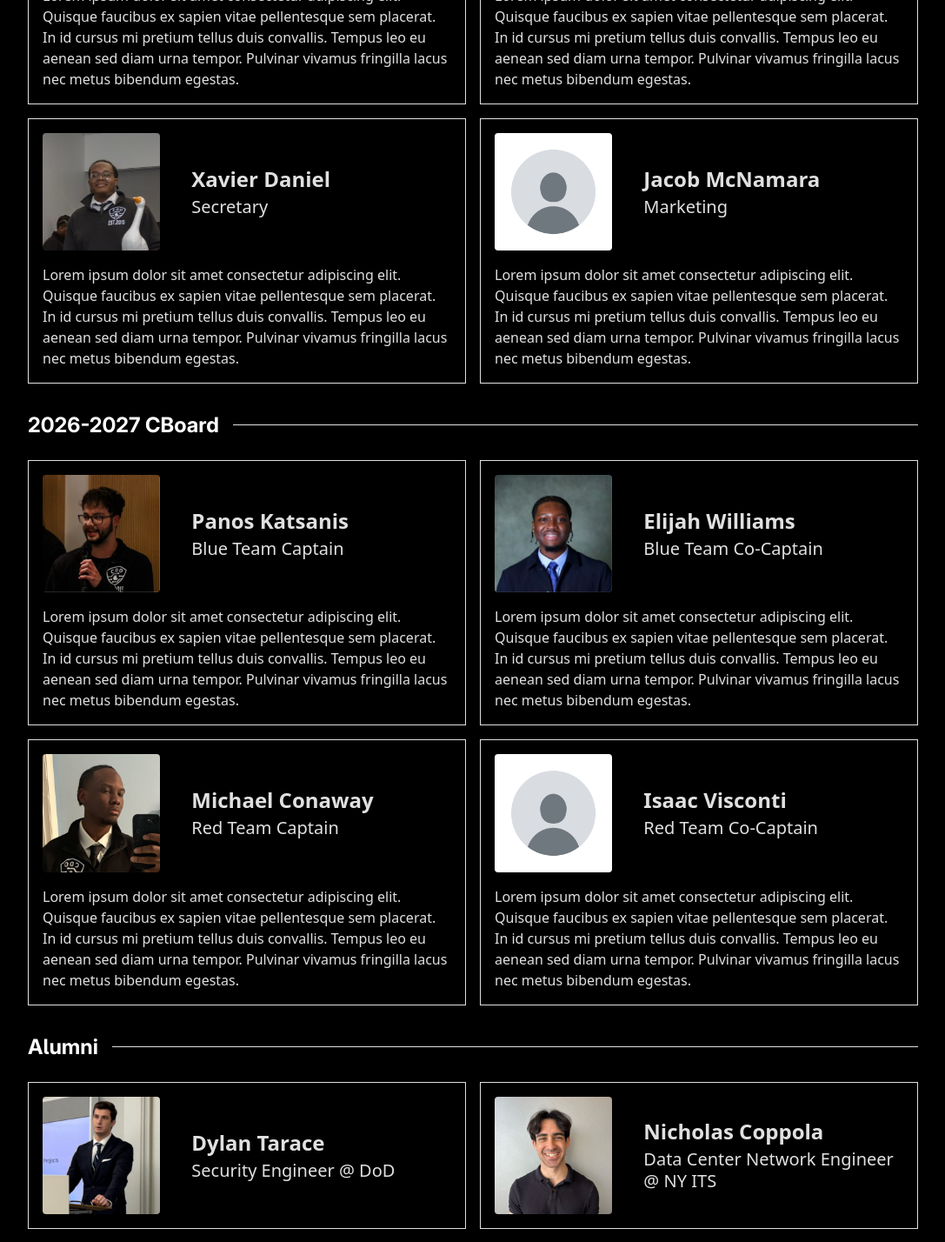
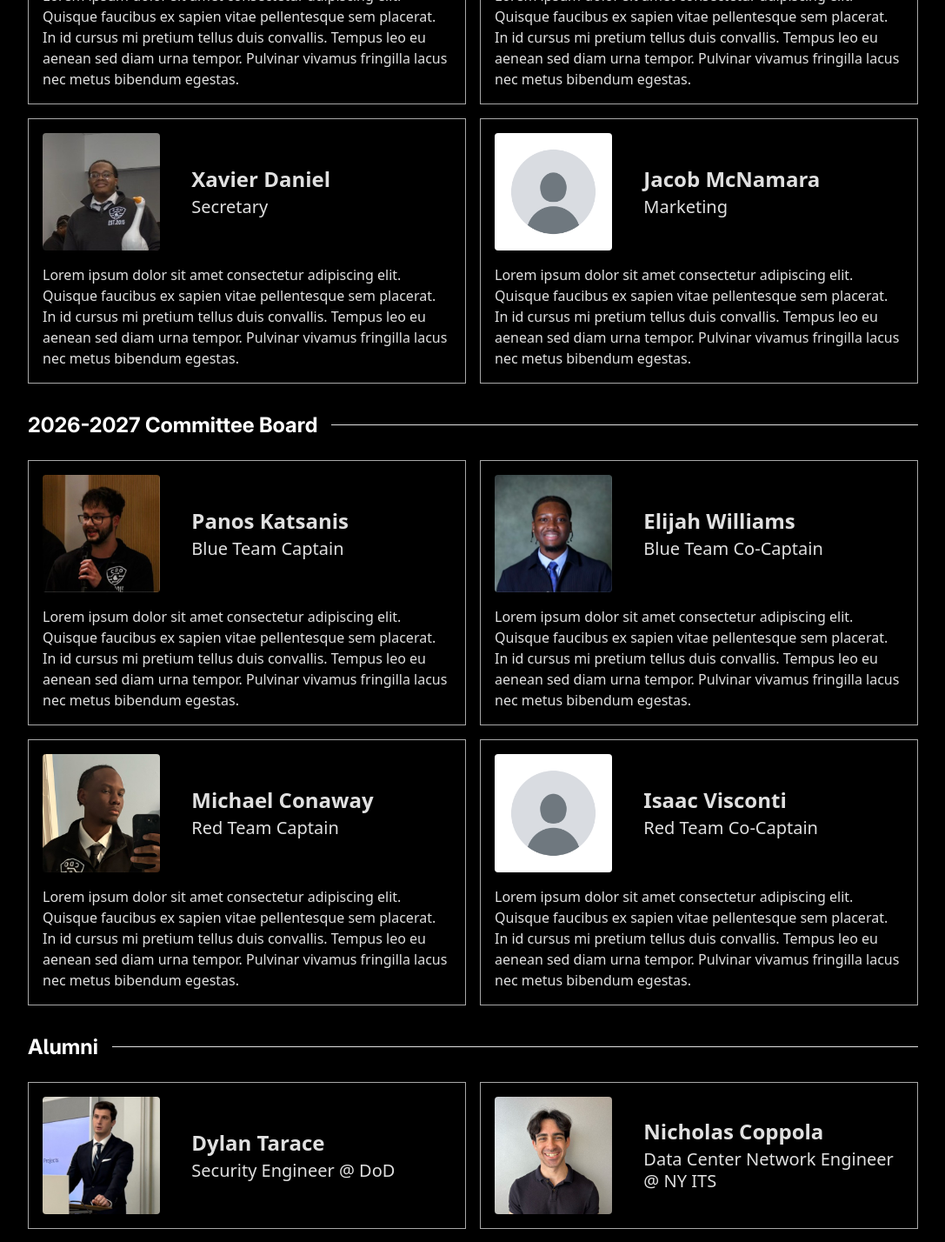
Before and after one commit to coal-rock/CDOWebsite, a React (Vite) app: page /members in a window 1280 px wide. Shown: the part 1140-2568 px from the top of the page at 87% size, without its empty margins (96-1183 px from the left). Built offline with nearby package versions, Linux system fonts and the light colour scheme.

Commit message:
fix: eboard -> executive board

```diff
--- a/src/components/BoardCard.tsx
+++ b/src/components/BoardCard.tsx
@@ -8,7 +8,7 @@ export interface BoardCardProps {
 export function BoardCard({ name, bio, boardPosition, headshot }: BoardCardProps) {
     return (
         <>
-            <div className="flex flex-col border border-[#e0e0e0]">
+            <div className="flex flex-col border border-[#e0e0e0]/75">
                 <div
                     className='flex min-w-0 flex-row items-center'>
 
@@ -51,7 +51,7 @@ export function AlumniCard({ name, headshot, jobTitle, company }: AlumniCardProp
     return (
         <>
             <div
-                className='flex min-w-0 flex-row items-center border border-[#e0e0e0]'>
+                className='flex min-w-0 flex-row items-center border border-[#e0e0e0]/75'>
                 <div className="aspect-square w-[44%] shrink-0 object-cover sm:w-1/3 p-4">
                     <img
                         src={headshot}
--- a/src/pages/Members.tsx
+++ b/src/pages/Members.tsx
@@ -55,11 +55,11 @@ export default function Members() {
     return (
         <PageLayout
             title="MEMBERS"
-            description="Meet this year's E-Board, plus the alumni who held these roles before them."
+            description="Meet this year's board, plus the alumni who held these roles before them."
             image={MembersImage}
         >
-            <MembersSection sectionTitle='2026-2027 EBoard' data={eBoardMembers} type="board" />
-            <MembersSection sectionTitle='2026-2027 CBoard' data={cBoardMembers} type="board" />
+            <MembersSection sectionTitle='2026-2027 Executive Board' data={eBoardMembers} type="board" />
+            <MembersSection sectionTitle='2026-2027 Committee Board' data={cBoardMembers} type="board" />
             <MembersSection sectionTitle='Alumni' data={alumniMembers} type="alumni" />
         </PageLayout>
     )
```
